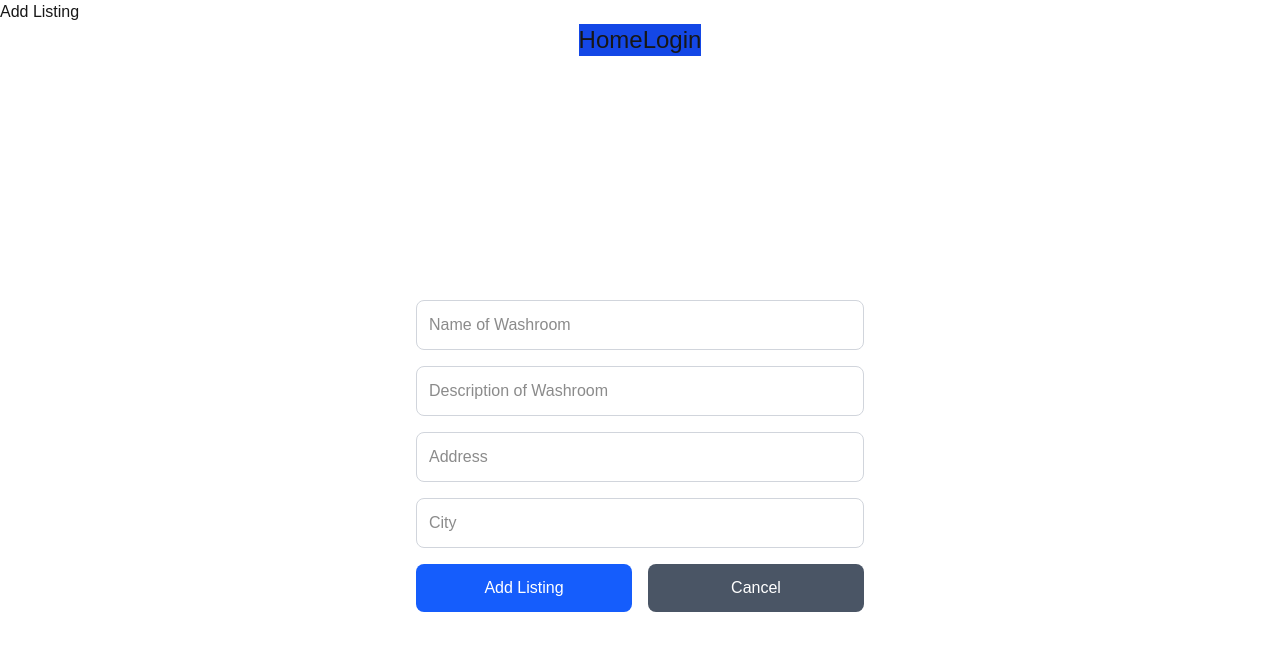
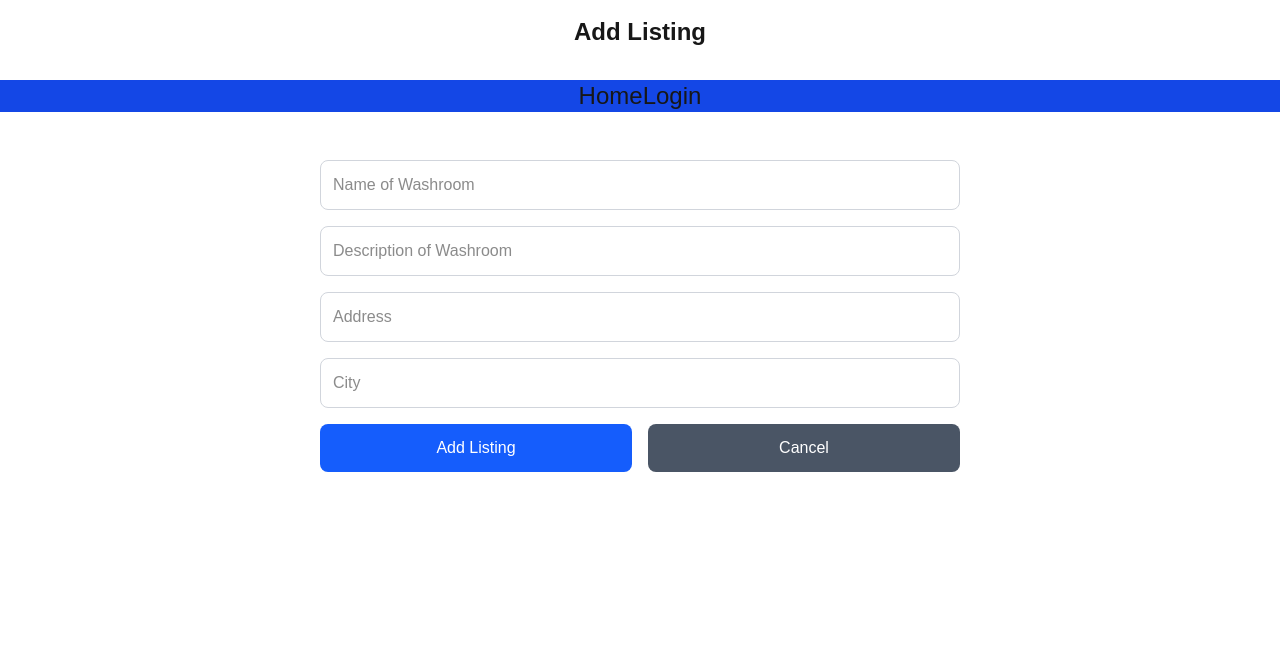
Before and after one commit to gregoryliu05/rate-the-washroom, a Next.js app in the folder apps/web/: page /add-listing in a window 1280 px wide. Shown: the top 650 px of the page. Built offline with nearby package versions, Linux system fonts and the light colour scheme.

Commit message:
added html for review and fixed listing so that it follows the same base

```diff
--- a/apps/web/src/app/add-listing/page.tsx
+++ b/apps/web/src/app/add-listing/page.tsx
@@ -1,15 +1,16 @@
 import Navbar from "../components/navbar";
-
 
 function AddListing() {
     return (
-        <>
-            <div>Add Listing</div>
-            <div id='navbar' className="w-full h-full flex justify-center items-center">
+        <div className="min-h-screen flex flex-col">
+            <div className="text-center py-4">
+                <h1 className="text-2xl font-bold">Add Listing</h1>
+            </div>
+            <div id="navbar" className="py-4">
                 <Navbar />
             </div>
-            <div className="flex justify-center items-center min-h-screen">
-                <form className="flex flex-col items-center space-y-4 w-full max-w-md">
+            <main className="flex-1 pt-8">
+                <form className="flex flex-col space-y-4 w-2/3 max-w-2xl mx-auto px-4">
                     <input
                         type="text"
                         placeholder="Name of Washroom"
@@ -30,7 +31,6 @@ function AddListing() {
                         placeholder="City"
                         className="w-full p-3 border border-gray-300 rounded-lg"
                     />
-
                     <div className="flex space-x-4 w-full">
                         <button
                             type="submit"
@@ -46,8 +46,8 @@ function AddListing() {
                         </button>
                     </div>
                 </form>
-            </div>
-        </>
+            </main>
+        </div>
     )
 }
 
--- a/apps/web/src/app/add-review/page.tsx
+++ b/apps/web/src/app/add-review/page.tsx
@@ -0,0 +1,51 @@
+import Navbar from "../components/navbar";
+
+function AddReview() {
+    return (
+        <div className="min-h-screen flex flex-col">
+            <div className="text-center py-4">
+                <h1 className="text-2xl font-bold">Add Review</h1>
+            </div>
+            <div id="navbar" className="py-4">
+                <Navbar />
+            </div>
+            {/* Main section: block layout for simple centering */}
+            <main className="flex-1 pt-8">
+                {/* Centered, responsive form */}
+                <form className="flex flex-col space-y-4 w-2/3 max-w-2xl mx-auto px-4">
+                    <input
+                        type="text"
+                        placeholder="Name"
+                        className="w-full p-3 border border-gray-300 rounded-lg"
+                    />
+                    <input
+                        type="text"
+                        placeholder="Review"
+                        className="w-full p-3 border border-gray-300 rounded-lg"
+                    />
+                    <input
+                        type="number"
+                        placeholder="Overall Rating"
+                        className="w-full p-3 border border-gray-300 rounded-lg"
+                    />
+                    <div className="flex space-x-4 w-full">
+                        <button
+                            type="submit"
+                            className="flex-1 bg-blue-600 text-white p-3 rounded-lg hover:bg-blue-700"
+                        >
+                            Add Review
+                        </button>
+                        <button
+                            type="button"
+                            className="flex-1 bg-gray-600 text-white p-3 rounded-lg hover:bg-gray-700"
+                        >
+                            Cancel
+                        </button>
+                    </div>
+                </form>
+            </main>
+        </div>
+    );
+}
+
+export default AddReview;
```
